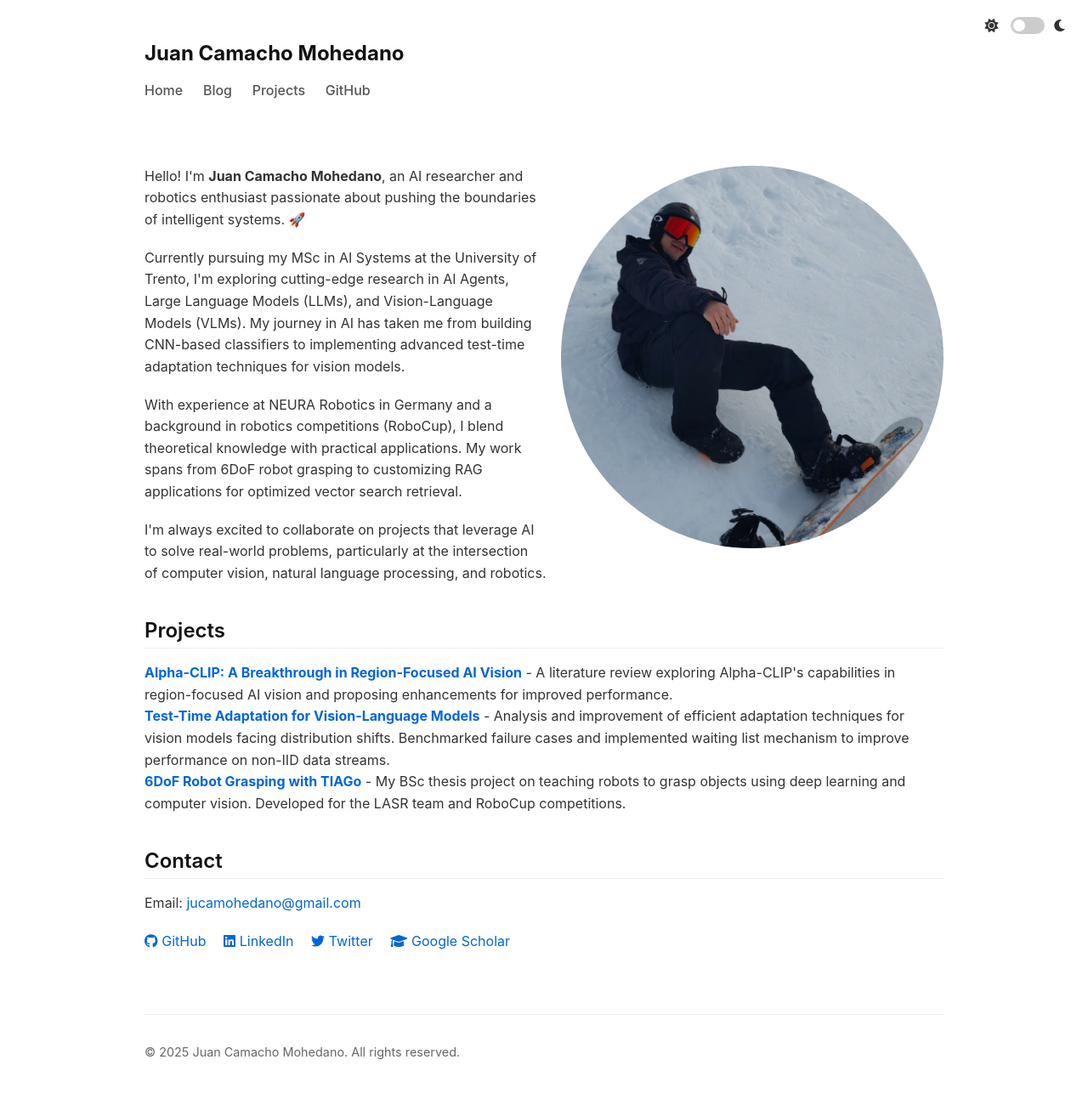
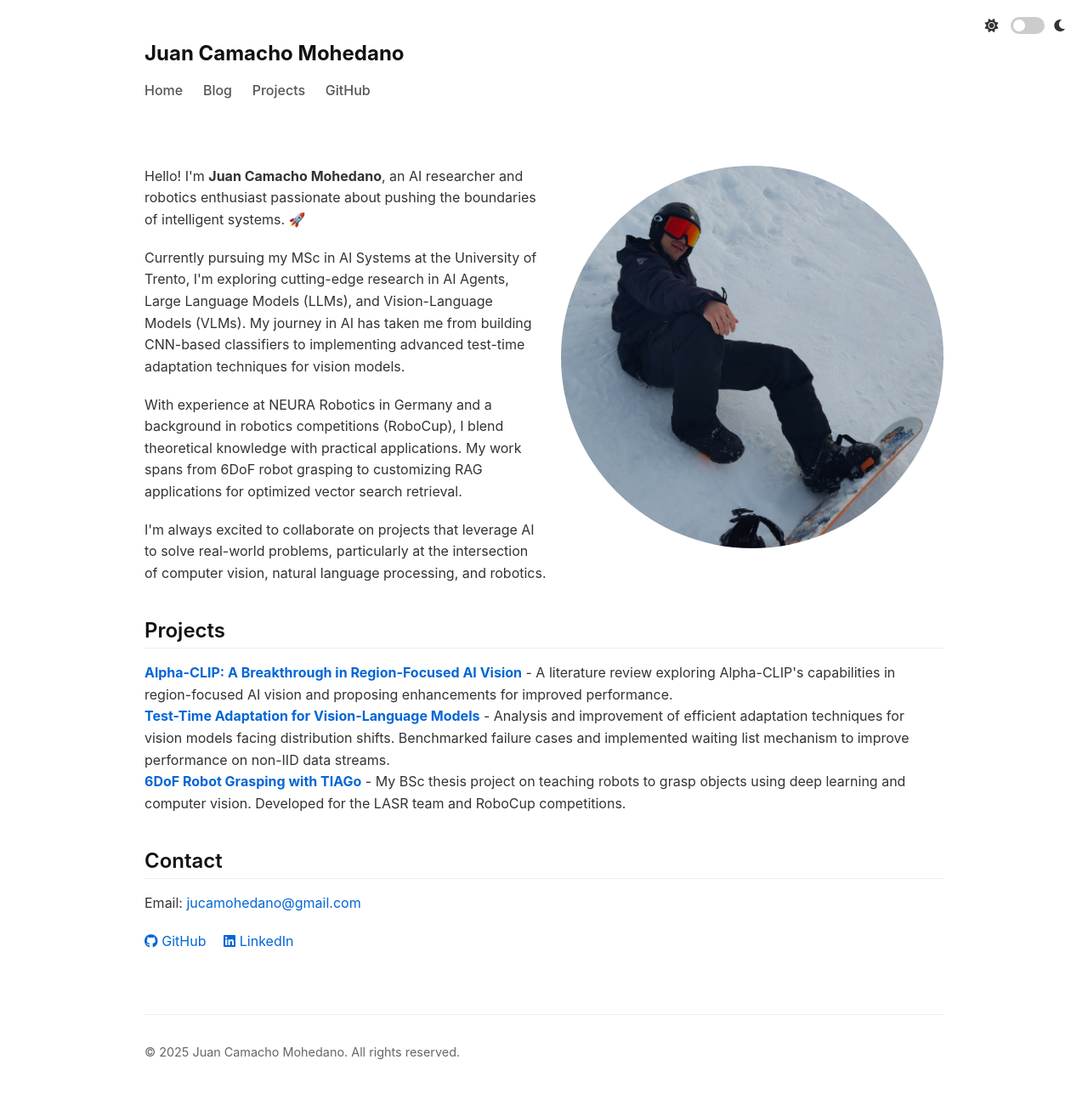
Before and after one commit to jucamohedano/jucamohedano.github.io, a Jekyll site: the page built from index.md, in a window 1280 px wide. Shown: the whole page at 85% size. Built offline with Jekyll 4.4.1, drawn with Linux system fonts in a browser that asks for light colours.

Commit message:
remove twitter and google scholar for now

```diff
--- a/index.md
+++ b/index.md
@@ -59,7 +59,7 @@ layout: default
     <div class="social-links">
         <a href="https://github.com/{{ site.github_username }}" target="_blank"><i class="fab fa-github"></i>GitHub</a>
         <a href="https://linkedin.com/in/{{ site.linkedin_username }}" target="_blank"><i class="fab fa-linkedin"></i>LinkedIn</a>
-        <a href="https://twitter.com/{{ site.twitter_username }}" target="_blank"><i class="fab fa-twitter"></i>Twitter</a>
-        <a href="https://scholar.google.com/citations?user={{ site.google_scholar }}" target="_blank"><i class="fas fa-graduation-cap"></i>Google Scholar</a>
+        <!-- <a href="https://twitter.com/{{ site.twitter_username }}" target="_blank"><i class="fab fa-twitter"></i>Twitter</a>
+        <a href="https://scholar.google.com/citations?user={{ site.google_scholar }}" target="_blank"><i class="fas fa-graduation-cap"></i>Google Scholar</a> -->
     </div>
 </section>
```
